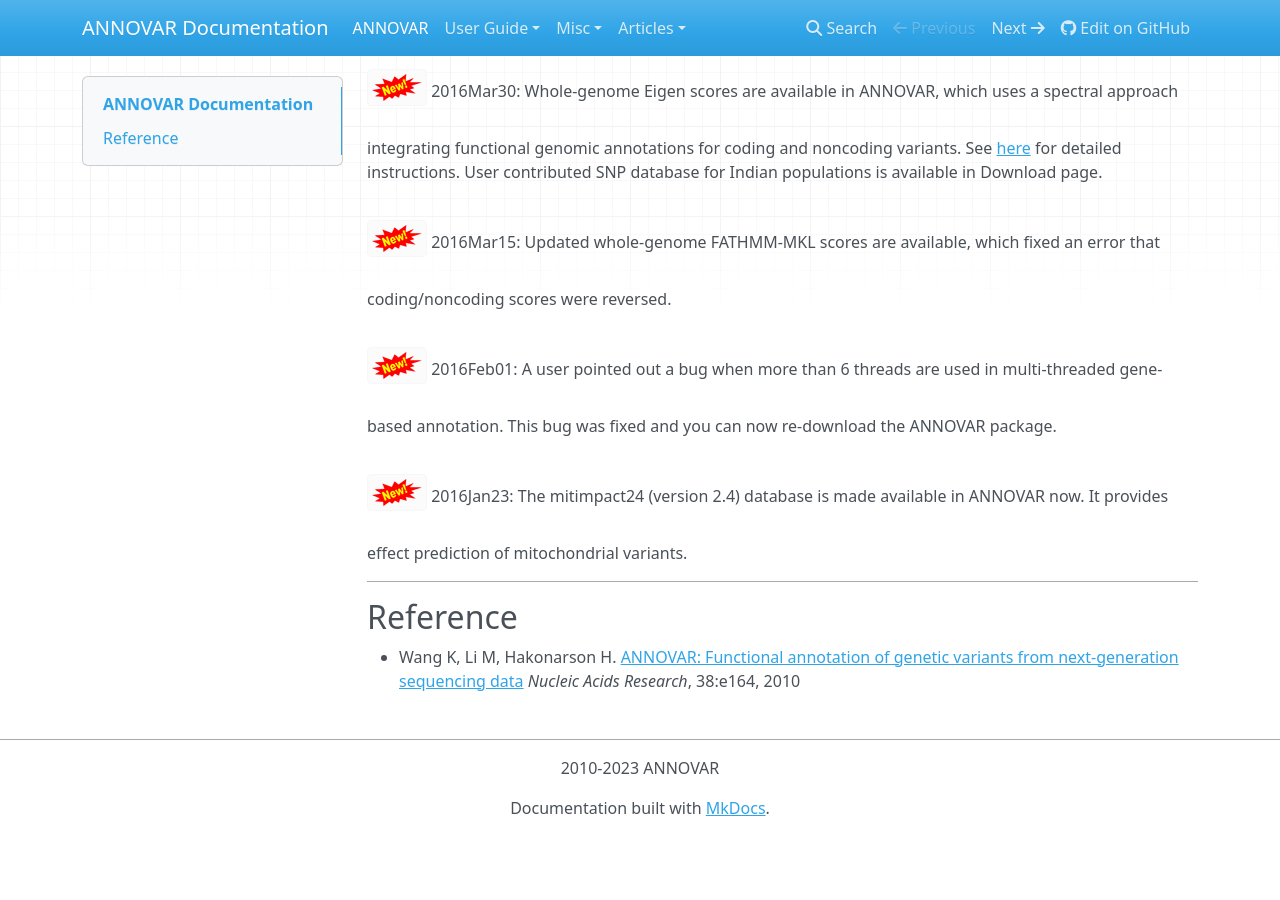
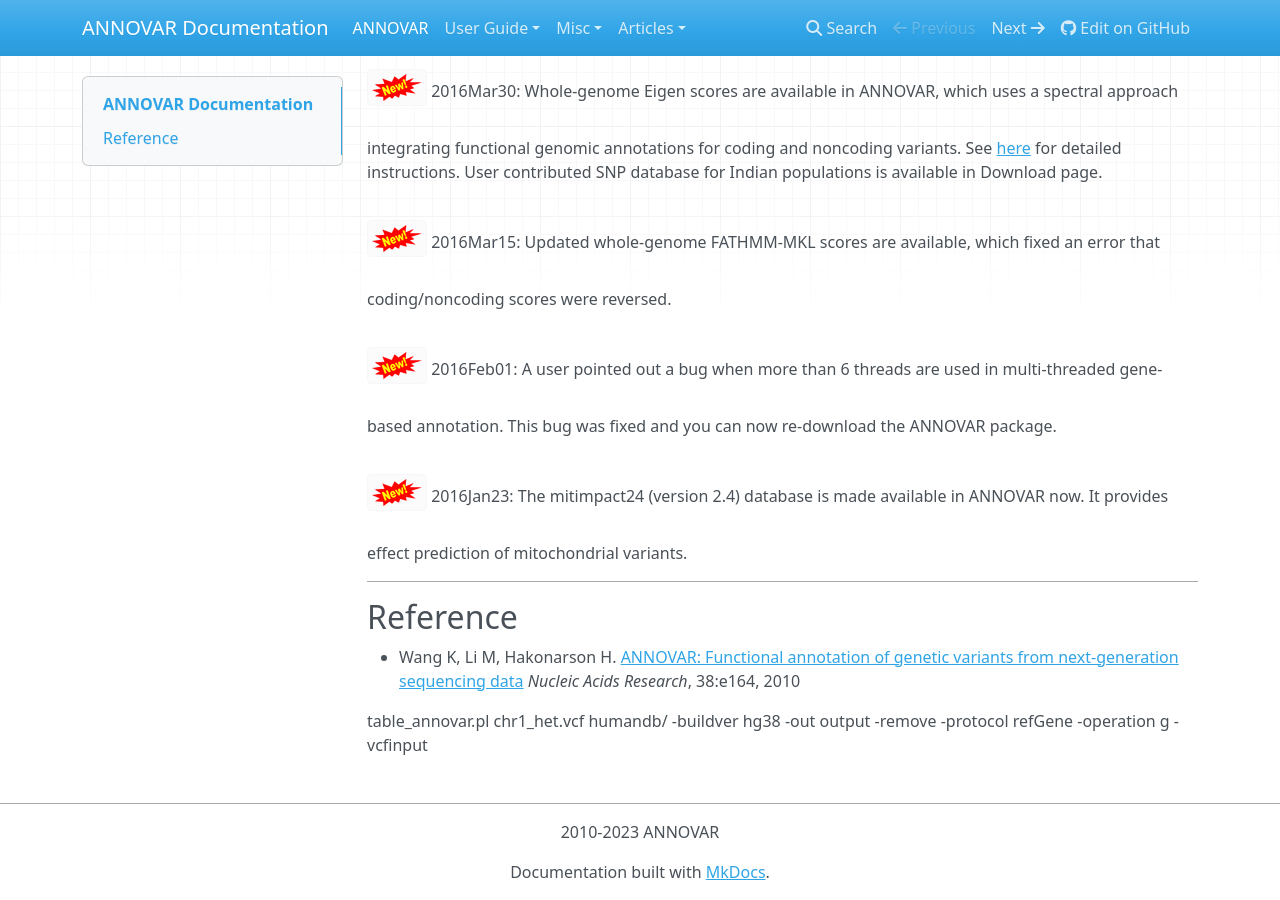
Before and after one commit to WGLab/doc-ANNOVAR, an MkDocs documentation site: the page built from docs/index.md, in a window 1280 px wide and 900 px high, scrolled down 12030 px. Built offline with MkDocs 1.6.1, drawn with Linux system fonts in a browser that asks for light colours; nearby versions of some CDN libraries; before the commit the page ends 12866 px from its top, so only the background shows below that.

Commit message:
Update index.md

```diff
--- a/docs/index.md
+++ b/docs/index.md
@@ -194,3 +194,4 @@ May 2019: We are in the process of moving ANNOVAR server to a different hosting
   ga('create', 'UA-48623707-1', 'openbioinformatics.org');
   ga('send', 'pageview');
 </script>
+table_annovar.pl chr1_het.vcf humandb/ -buildver hg38 -out output -remove -protocol refGene -operation g -vcfinput
```
